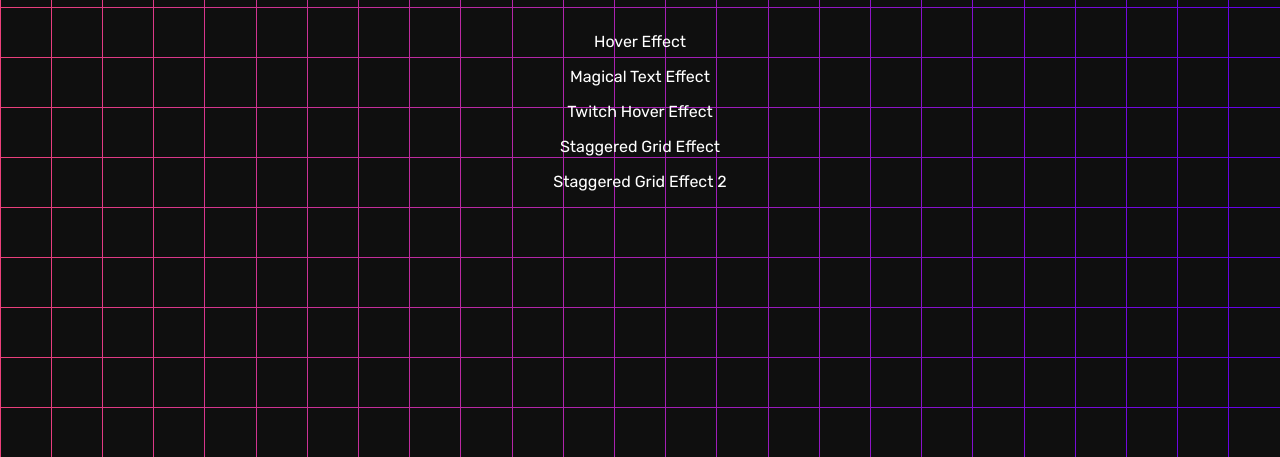
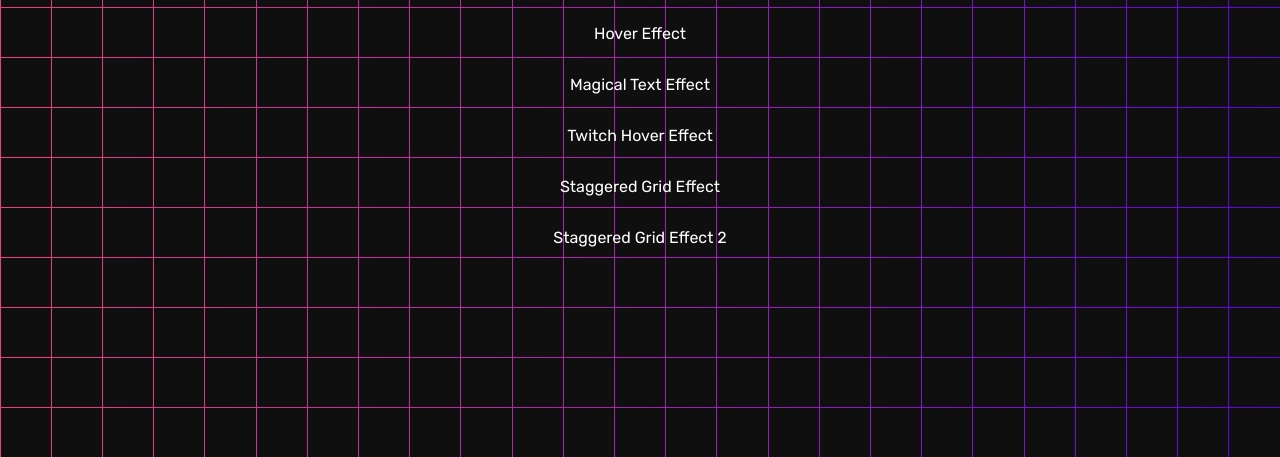
Before and after one commit to MSulSal/ui-contents, a plain HTML site: page index.html in a window 1280 px wide. Shown: the part 343-800 px from the top of the page. Drawn offline with nearby package versions, Linux system fonts and the light colour scheme.

Commit message:
deploy: 4cf387cbbf6126519bf04de0abd4d0cabb330c54

```diff
--- a/styles.css
+++ b/styles.css
@@ -84,9 +84,9 @@ body {
   list-style: none;
   display: flex;
   flex-direction: column;
-  gap: 1rem;
+  gap: 2rem;
   pointer-events: auto;
-  margin-top: 2rem;
+  margin-top: 5rem;
   align-items: center;
 }
 
```
